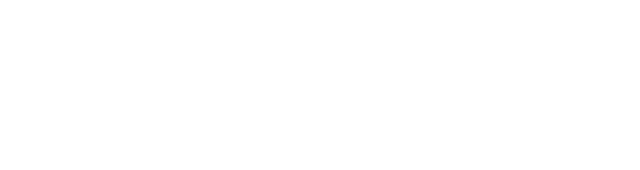
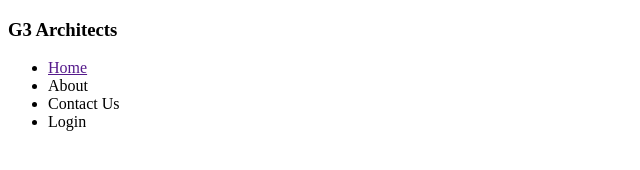
Before and after one commit to ajgorhrubel/G3-Architect-website, a plain HTML site: page index.html in a window 1280 px wide. Shown: the whole page, without its empty margins (0-640 px from the left). Drawn offline with Linux system fonts and the light colour scheme.

Commit message:
Added html css and images

```diff
--- a/CSS/style.css
+++ b/CSS/style.css
@@ -0,0 +1,7 @@
+/* Work Sans Font Family */
+@import url("https://fonts.googleapis.com/css2?family=Work+Sans:wght@400;600;700;800&display=swap");
+* {
+  margin: 0px;
+  padding: 0px;
+  font-family: "Work Sans", sans-serif;
+}
--- a/index.html
+++ b/index.html
@@ -5,5 +5,19 @@
     <meta name="viewport" content="width=device-width, initial-scale=1.0" />
     <title>G3 Architect Website</title>
   </head>
-  <body></body>
+  <body>
+    <header>
+      <nav>
+        <h3>G3 Architects</h3>
+        <ul>
+          <li><a href="">Home</a></li>
+          <li><a href=""></a>About</li>
+          <li><a href=""></a>Contact Us</li>
+          <li><a href=""></a>Login</li>
+        </ul>
+      </nav>
+    </header>
+    <main></main>
+    <footer></footer>
+  </body>
 </html>
```
